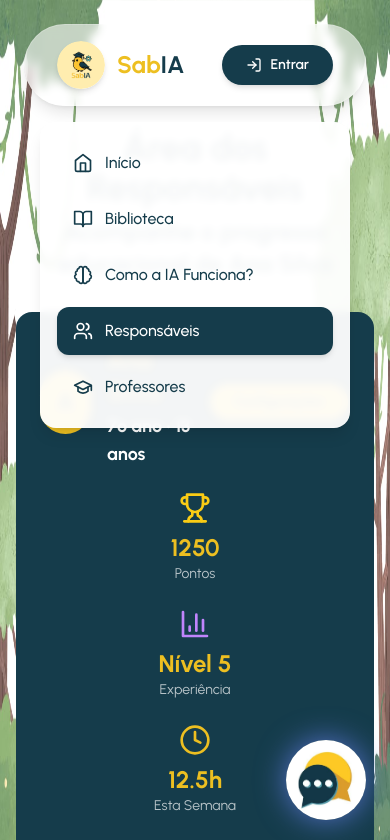
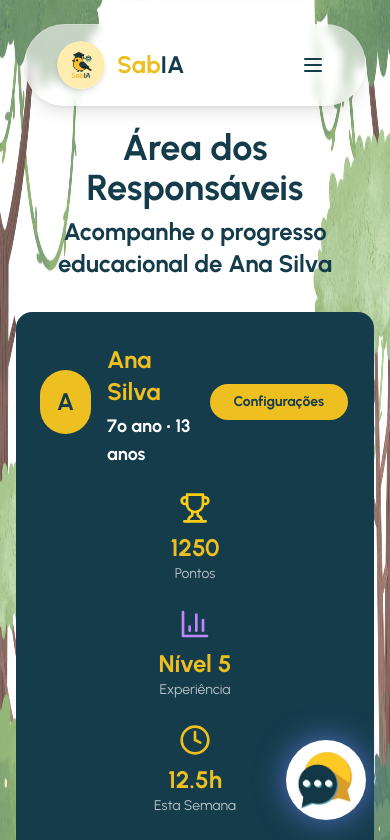
Before and after one commit to marcusmarinhob/MemorIA, a React (Vite) app: page /parents in a window 390 px wide. Shown: the top 840 px of the page. Built offline with nearby package versions, Linux system fonts and the light colour scheme.

Commit message:
ajuste da navbar para versao mobile

```diff
--- a/src/components/Navigation.jsx
+++ b/src/components/Navigation.jsx
@@ -1,20 +1,12 @@
-import React from "react";
+import React, { useState } from "react";
 import { Link, useLocation } from "react-router-dom";
-import { motion } from "framer-motion";
-import {
-  Home,
-  BookOpen,
-  BarChart3,
-  Users,
-  Brain,
-  GraduationCap,
-  LogIn,
-} from "lucide-react";
+import { Users, Menu , Home, BookOpen, Brain, GraduationCap, LogIn } from "lucide-react";
 import { Button } from "@/components/ui/button";
 import ImagemSabia from "../assets/sabia2.jpg";
 
 const Navigation = () => {
   const location = useLocation();
+  const [isOpen, setIsOpen] = useState(false);
 
   const navItems = [
     { path: "/", label: "Início", icon: Home },
@@ -31,96 +23,116 @@ const Navigation = () => {
           className="flex items-center justify-between px-8 py-4 rounded-full shadow-lg backdrop-blur-sm"
           style={{
             backgroundColor: "rgba(255, 255, 255, 0.59)",
-            border: "1px solid rgba(255, 255, 255, 0.2)"
+            border: "1px solid rgba(255, 255, 255, 0.2)",
           }}
         >
           {/* Logo */}
           <Link to="/" className="flex items-center space-x-3">
-            <motion.div
-              whileHover={{ scale: 1.1 }}
-              className="w-12 h-12 rounded-full flex items-center justify-center overflow-hidden shadow-md"
-            >
+            <div className="w-12 h-12 rounded-full flex items-center justify-center overflow-hidden shadow-md">
               <img
                 src={ImagemSabia}
                 alt="Sabiá"
                 className="w-full h-full object-cover rounded-full"
               />
-            </motion.div>
+            </div>
             <span className="text-2xl font-bold">
               <span style={{ color: "#edbf21" }}>Sab</span>
               <span style={{ color: "#153c4b" }}>IA</span>
             </span>
           </Link>
 
-          {/* Navigation Items - Centralized */}
+          {/* Desktop Navigation */}
           <div className="hidden md:flex items-center space-x-8">
             {navItems.map((item) => {
               const Icon = item.icon;
               const isActive = location.pathname === item.path;
-
               return (
                 <Link key={item.path} to={item.path}>
-                  <motion.div
-                    whileHover={{ scale: 1.05 }}
+                  <div
                     className={`flex items-center space-x-2 px-4 py-2 rounded-full transition-all duration-200 ${
                       isActive
                         ? "bg-[#153c4b] text-white shadow-md"
                         : "text-[#153c4b] hover:bg-gray-100"
                     }`}
                   >
-                    <Icon className="w-4 h-4" />
-                    <span className="text-sm font-medium">{item.label}</span>
-                  </motion.div>
+                    <Icon className="w-4 h-4 flex-shrink-0" />
+                    <span className="whitespace-nowrap text-sm font-medium">{item.label}</span>
+                  </div>
                 </Link>
               );
             })}
           </div>
 
-          {/* Login Button */}
-          <Link to="/login">
+          {/* Desktop Login Button */}
+          <div className="hidden md:block">
+            <Link to="/login">
+              <Button className="bg-[#153c4b] text-white px-6 py-3 font-semibold rounded-full flex items-center justify-center hover:bg-[#1a4a5c] hover:scale-105 transition-all duration-200 shadow-md border-0">
+                <LogIn className="w-4 h-4 mr-2" />
+                Entrar
+              </Button>
+            </Link>
+          </div>
+
+          {/* Mobile Menu Button */}
+          <div className="md:hidden">
             <Button
-              className="bg-[#153c4b] text-white px-6 py-3 font-semibold rounded-full flex items-center justify-center hover:bg-[#1a4a5c] hover:scale-105 transition-all duration-200 shadow-md border-0"
+              variant="ghost"
+              className="p-2 text-[#153c4b] bg-transparent hover:bg-white/10 focus:bg-transparent shadow-none"
+              onClick={() => setIsOpen(!isOpen)}
             >
-              <LogIn className="w-4 h-4 mr-2" />
-              Entrar
+              <Menu className="w-6 h-6" />
             </Button>
-          </Link>
+          </div>
         </div>
       </div>
 
-      {/* Mobile Menu - Hidden by default, can be expanded later */}
-      <div className="md:hidden mt-4">
-        <div
-          className="mx-4 p-4 rounded-2xl shadow-lg backdrop-blur-sm"
-          style={{
-            backgroundColor: "rgba(255, 255, 255, 0.95)",
-            border: "1px solid rgba(255, 255, 255, 0.2)"
-          }}
-        >
-          <div className="flex flex-col space-y-2">
+      {/* Mobile Glass Drawer */}
+      {isOpen && (
+        <div className="fixed inset-0 z-10 flex items-center justify-center">
+          {/* Background overlay */}
+          <div
+            className="absolute inset-0 bg-black/10"
+            onClick={() => setIsOpen(false)}
+          ></div>
+
+          {/* Centered drawer */}
+          <div
+            className="relative w-80 p-6 rounded-2xl glass-effect flex flex-col space-y-4 z-50"
+            style={{ backgroundColor: "rgba(255,255,255,0.85)" }}
+          >
+            {/* Navigation items */}
             {navItems.map((item) => {
               const Icon = item.icon;
               const isActive = location.pathname === item.path;
-
               return (
-                <Link key={item.path} to={item.path}>
-                  <motion.div
-                    whileHover={{ scale: 1.02 }}
-                    className={`flex items-center space-x-3 px-4 py-3 rounded-xl transition-all duration-200 ${
+                <Link
+                  key={item.path}
+                  to={item.path}
+                  onClick={() => setIsOpen(false)}
+                >
+                  <div
+                    className={`flex items-center space-x-3 px-4 py-2 rounded-full transition-all duration-200 ${
                       isActive
                         ? "bg-[#153c4b] text-white shadow-md"
-                        : "text-[#153c4b] hover:bg-gray-100"
+                        : "text-[#153c4b] hover:bg-gray-100/50"
                     }`}
                   >
-                    <Icon className="w-5 h-5" />
-                    <span className="text-base font-medium">{item.label}</span>
-                  </motion.div>
+                    <Icon className="w-5 h-5 flex-shrink-0" />
+                    <span className="whitespace-nowrap text-base font-medium">{item.label}</span>
+                  </div>
                 </Link>
               );
             })}
+
+            {/* Login button */}
+            <Link to="/login" onClick={() => setIsOpen(false)}>
+              <Button className="bg-[#153c4b] text-white w-full flex items-center justify-center px-4 py-3 rounded-full hover:bg-[#1a4a5c] transition-all duration-200">
+                <LogIn className="w-4 h-4 mr-2" /> Entrar
+              </Button>
+            </Link>
           </div>
         </div>
-      </div>
+      )}
     </nav>
   );
 };
```
